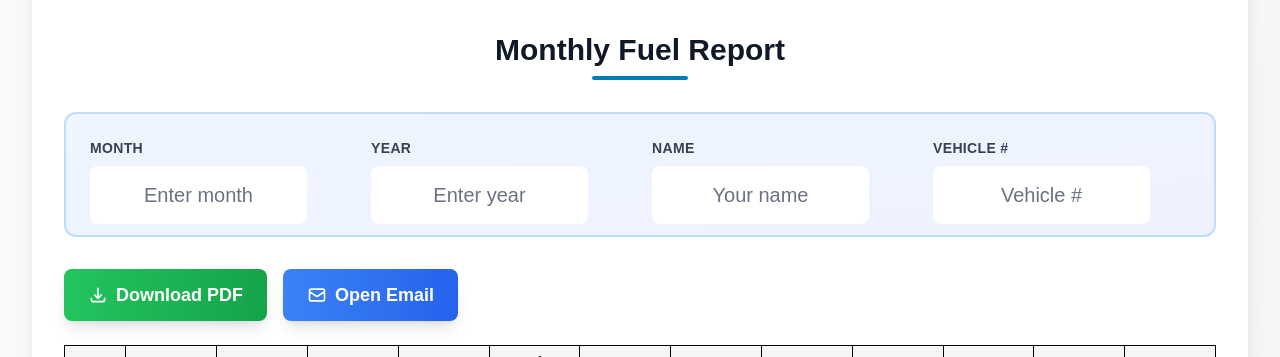
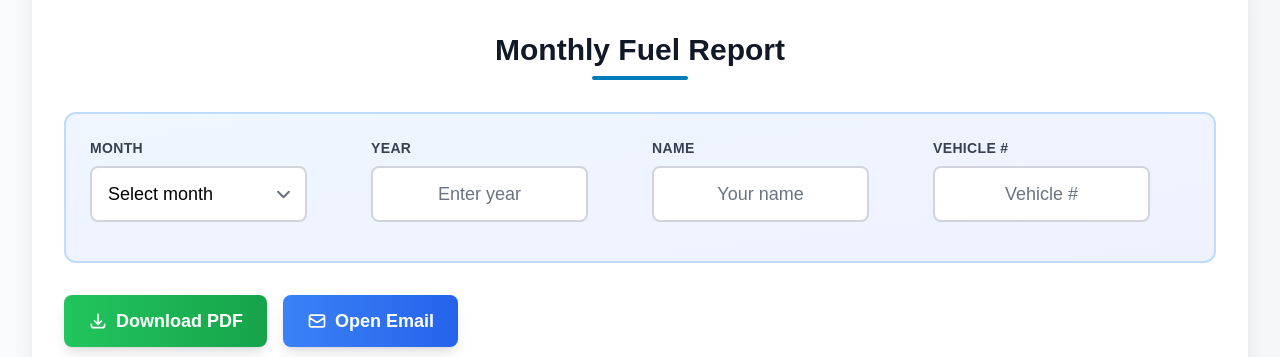
Before and after one commit to jhowell-ocs/FuelTime, a Flask app: page / in a window 1280 px wide. Shown: the part 290-647 px from the top of the page. Run offline with Flask 3, Linux system fonts and the light colour scheme; some libraries are stand-ins or nearby versions.

Commit message:
Revise Copilot docs; improve fuel form & filenames

```diff
--- a/app.py
+++ b/app.py
@@ -900,31 +900,33 @@
 
 
 def format_fuel_report_filename(month, year):
-    """Format fuel report filename as 'Month Fuelsheet Year' from month and year"""
+    """Format fuel report filename as 'Month_Fuelsheet_Year' from month and year"""
     try:
         if not month or not year:
             return "Fuelsheet"
 
-        # Convert month number to month name
         from datetime import datetime
 
-        # Handle month as string or number
+        month_name = None
+
+        # If month is already a full month name string (e.g. from dropdown), use it directly
         try:
-            if isinstance(month, str):
+            datetime.strptime(str(month).strip().capitalize(), "%B")
+            month_name = str(month).strip().capitalize()
+        except ValueError:
+            pass
+
+        # If not a name, try parsing as a number
+        if not month_name:
+            try:
                 month_num = int(month)
-            else:
-                month_num = month
+                month_date = datetime(2000, month_num, 1)
+                month_name = month_date.strftime("%B")
+            except (ValueError, TypeError):
+                month_name = str(month).strip()
 
-            # Create a date with the given month to get month name
-            month_date = datetime(2000, month_num, 1)
-            month_name = month_date.strftime("%B")
-
-            # Format as "Month Fuelsheet Year"
-            return f"{month_name} Fuelsheet {year}"
-
-        except (ValueError, TypeError):
-            # Fallback if month parsing fails
-            return f"Fuelsheet {month}_{year}"
+        # Format as "Month_Fuelsheet_Year"
+        return f"{month_name}_Fuelsheet_{year}"
 
     except Exception:
         # Ultimate fallback
--- a/templates/fuel_form.html
+++ b/templates/fuel_form.html
@@ -127,6 +127,29 @@
         .form-field input:focus {
             border-bottom: 2px solid #007cba;
             background-color: #f9f9f9;
+        }
+
+        /* Header section: override .form-field input styles so inputs and select match */
+        #fuel-header .form-field input,
+        #fuel-header .form-field select {
+            border: 2px solid #d1d5db;
+            border-bottom: 2px solid #d1d5db;
+            border-radius: 0.5rem;
+            padding: 0.75rem 1rem;
+            font-size: 1.125rem;
+            line-height: 1.75rem;
+            background-color: white;
+            outline: none;
+            width: 100%;
+            margin: 0;
+            box-sizing: border-box;
+            height: auto;
+        }
+
+        #fuel-header .form-field input:focus,
+        #fuel-header .form-field select:focus {
+            border-color: #2563eb;
+            background-color: white;
         }
 
         table {
@@ -800,26 +823,40 @@
                 </div>
 
                 <!-- Form Header Fields -->
-                <div class="grid grid-cols-1 md:grid-cols-2 lg:grid-cols-4 gap-6 mb-8 p-6 bg-gradient-to-br from-blue-50 to-indigo-50 rounded-xl border-2 border-blue-200">
+                <div id="fuel-header" class="grid grid-cols-1 md:grid-cols-2 lg:grid-cols-4 gap-6 mb-8 p-6 bg-gradient-to-br from-blue-50 to-indigo-50 rounded-xl border-2 border-blue-200">
                     <div class="form-field">
                         <label class="block text-sm font-bold text-gray-700 mb-2 uppercase tracking-wide">Month</label>
-                        <input type="text" name="month" placeholder="Enter month"
-                               class="w-full px-4 py-3 border-2 border-gray-300 rounded-lg focus:border-primary focus:ring-2 focus:ring-primary focus:ring-opacity-20 focus:outline-none transition-all text-lg font-medium">
+                        <select name="month"
+                               class="w-full px-4 py-3 border-2 border-gray-300 rounded-lg focus:border-primary focus:outline-none transition-all text-lg font-medium bg-white appearance-none">
+                            <option value="">Select month</option>
+                            <option value="January">January</option>
+                            <option value="February">February</option>
+                            <option value="March">March</option>
+                            <option value="April">April</option>
+                            <option value="May">May</option>
+                            <option value="June">June</option>
+                            <option value="July">July</option>
+                            <option value="August">August</option>
+                            <option value="September">September</option>
+                            <option value="October">October</option>
+                            <option value="November">November</option>
+                            <option value="December">December</option>
+                        </select>
                     </div>
                     <div class="form-field">
                         <label class="block text-sm font-bold text-gray-700 mb-2 uppercase tracking-wide">Year</label>
                         <input type="text" name="year" placeholder="Enter year"
-                               class="w-full px-4 py-3 border-2 border-gray-300 rounded-lg focus:border-primary focus:ring-2 focus:ring-primary focus:ring-opacity-20 focus:outline-none transition-all text-lg font-medium">
+                               class="w-full px-4 py-3 border-2 border-gray-300 rounded-lg focus:border-primary focus:outline-none transition-all text-lg font-medium bg-white">
                     </div>
                     <div class="form-field">
                         <label class="block text-sm font-bold text-gray-700 mb-2 uppercase tracking-wide">Name</label>
                         <input type="text" name="name" placeholder="Your name"
-                               class="w-full px-4 py-3 border-2 border-gray-300 rounded-lg focus:border-primary focus:ring-2 focus:ring-primary focus:ring-opacity-20 focus:outline-none transition-all text-lg font-medium">
+                               class="w-full px-4 py-3 border-2 border-gray-300 rounded-lg focus:border-primary focus:outline-none transition-all text-lg font-medium bg-white">
                     </div>
                     <div class="form-field">
                         <label class="block text-sm font-bold text-gray-700 mb-2 uppercase tracking-wide">Vehicle #</label>
                         <input type="text" name="vehicle_number" placeholder="Vehicle #"
-                               class="w-full px-4 py-3 border-2 border-gray-300 rounded-lg focus:border-primary focus:ring-2 focus:ring-primary focus:ring-opacity-20 focus:outline-none transition-all text-lg font-medium">
+                               class="w-full px-4 py-3 border-2 border-gray-300 rounded-lg focus:border-primary focus:outline-none transition-all text-lg font-medium bg-white">
                     </div>
                 </div>
 
@@ -1126,15 +1163,22 @@
             const tabContents = document.querySelectorAll('.tab-content');
             tabContents.forEach(tab => tab.classList.remove('active'));
 
-            // Remove active class from all tab buttons
+            // Reset all tab buttons to inactive state (remove active styling, apply inactive styling)
             const tabButtons = document.querySelectorAll('.tab-button');
-            tabButtons.forEach(button => button.classList.remove('active'));
+            tabButtons.forEach(button => {
+                button.classList.remove('active', 'border-primary', 'text-primary', 'bg-white');
+                button.classList.add('border-transparent', 'text-gray-600');
+            });
 
             // Show selected tab content
             document.getElementById(tabName + '-tab').classList.add('active');
 
-            // Add active class to selected button
-            event.target.classList.add('active');
+            // Set the clicked button to active state (apply active styling, remove inactive styling)
+            const activeButton = event.target.closest('.tab-button');
+            if (activeButton) {
+                activeButton.classList.add('active', 'border-primary', 'text-primary', 'bg-white');
+                activeButton.classList.remove('border-transparent', 'text-gray-600');
+            }
 
             // Initialize timesheet if switching to timesheet tab
             if (tabName === 'timesheet') {
@@ -1885,6 +1929,11 @@
                 formData[input.name] = input.value || '';
             });
 
+            const selects = document.querySelectorAll('select[name]');
+            selects.forEach(select => {
+                formData[select.name] = select.value || '';
+            });
+
             return formData;
         }
 
@@ -1920,7 +1969,7 @@
                 if (response.ok) {
                     const blob = await response.blob();
                     const url = window.URL.createObjectURL(blob);
-                    // Format filename as "Month Fuelsheet Year"
+                    // Format filename as "Month_Fuelsheet_Year"
                     function formatFuelReportFilename(month, year) {
                         if (!month || !year) return 'Fuelsheet.pdf';
 
@@ -1929,16 +1978,14 @@
                             'July', 'August', 'September', 'October', 'November', 'December'
                         ];
 
-                        try {
-                            const monthNum = parseInt(month);
-                            if (monthNum >= 1 && monthNum <= 12) {
-                                return `${monthNames[monthNum - 1]} Fuelsheet ${year}.pdf`;
-                            }
-                        } catch (e) {
-                            // Fallback
+                        let monthName = month;
+                        // If month is a number, convert to name
+                        const monthNum = parseInt(month);
+                        if (!isNaN(monthNum) && monthNum >= 1 && monthNum <= 12) {
+                            monthName = monthNames[monthNum - 1];
                         }
 
-                        return `Fuelsheet_${month}_${year}.pdf`;
+                        return `${monthName}_Fuelsheet_${year}.pdf`;
                     }
 
                     const a = document.createElement('a');
```
Also changed, not shown: .github/copilot-instructions.md.
